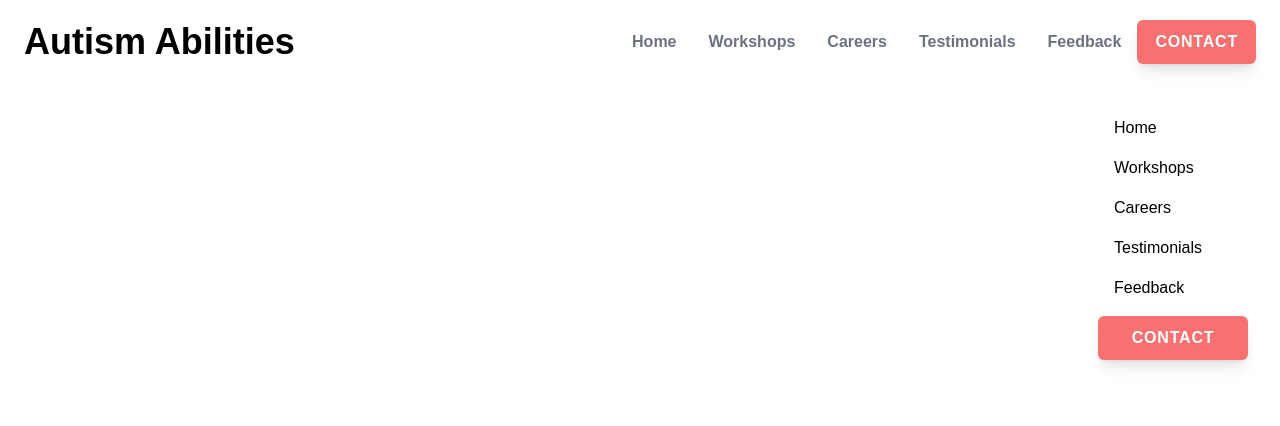
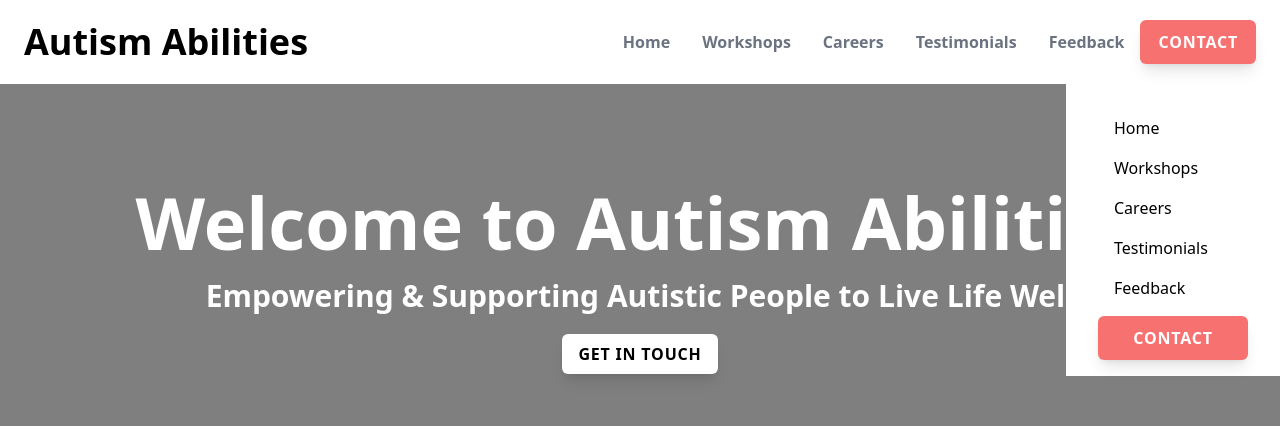
Before and after one commit to itssammurphy/autism-abilities, a Next.js app: page / in a window 1280 px wide. Shown: the top 426 px of the page. Built offline with nearby package versions, Linux system fonts and the light colour scheme.

Commit message:
feature section

```diff
--- /dev/null
+++ b/components/Layout/IndexFeatureHeader.jsx
@@ -0,0 +1,17 @@
+const IndexFeaturedHeader = () => {
+    return (
+        <header className="bg-beach h-[70vh] bg-cover relative">
+            <div className="absolute top-0 left-0 w-full h-full bg-black bg-opacity-50 flex items-center justify-center">
+                <div className="px-8 flex flex-col items-center">
+                    <h1 className="text-white text-center lg:text-left text-5xl lg:text-7xl font-bold">Welcome to Autism Abilities</h1>
+                    <h2 className="text-white text-center lg:text-left text-xl mt-5 font-semibold lg:text-3xl">Empowering & Supporting Autistic People to Live Life Well</h2>
+                    <button class="bg-white font-bold rounded-md py-2 px-4 shadow-lg uppercase tracking-wider hover:bg-red-400 hover:text-white transition mt-5">
+                        Get in touch
+                    </button>
+                </div>
+            </div>
+        </header>
+    )
+}
+
+export default IndexFeaturedHeader;
--- a/pages/_app.js
+++ b/pages/_app.js
@@ -1,7 +1,17 @@
+import Head from 'next/head'
 import '../styles/globals.css'
 
 function MyApp({ Component, pageProps }) {
-  return <Component {...pageProps} />
+  return (
+    <>
+      <Head>
+        <link rel="preconnect" href="https://fonts.googleapis.com" />
+        <link rel="preconnect" href="https://fonts.gstatic.com" crossorigin />
+        <link href="https://fonts.googleapis.com/css2?family=Poppins:wght@100;200;300;400;500;600;700;800;900&display=swap" rel="stylesheet" />
+      </Head>
+      <Component {...pageProps} />
+    </>
+  )
 }
 
 export default MyApp
--- a/pages/index.js
+++ b/pages/index.js
@@ -1,9 +1,13 @@
+import AboutSection from "../components/AboutSection";
+import IndexFeaturedHeader from "../components/Layout/IndexFeatureHeader";
 import Navbar from "../components/Layout/Navbar";
 
 export default function Home() {
   return (
     <>
       <Navbar />
+      <IndexFeaturedHeader />
+      <AboutSection />
     </>
   )
 }
--- a/styles/globals.css
+++ b/styles/globals.css
@@ -1,9 +1,3 @@
 @tailwind base;
 @tailwind components;
 @tailwind utilities;
-
-@import url('https://fonts.googleapis.com/css2?family=Poppins&display=swap');
-
-* {
-    font-family: 'Poppins', sans-serif;
-}
```
